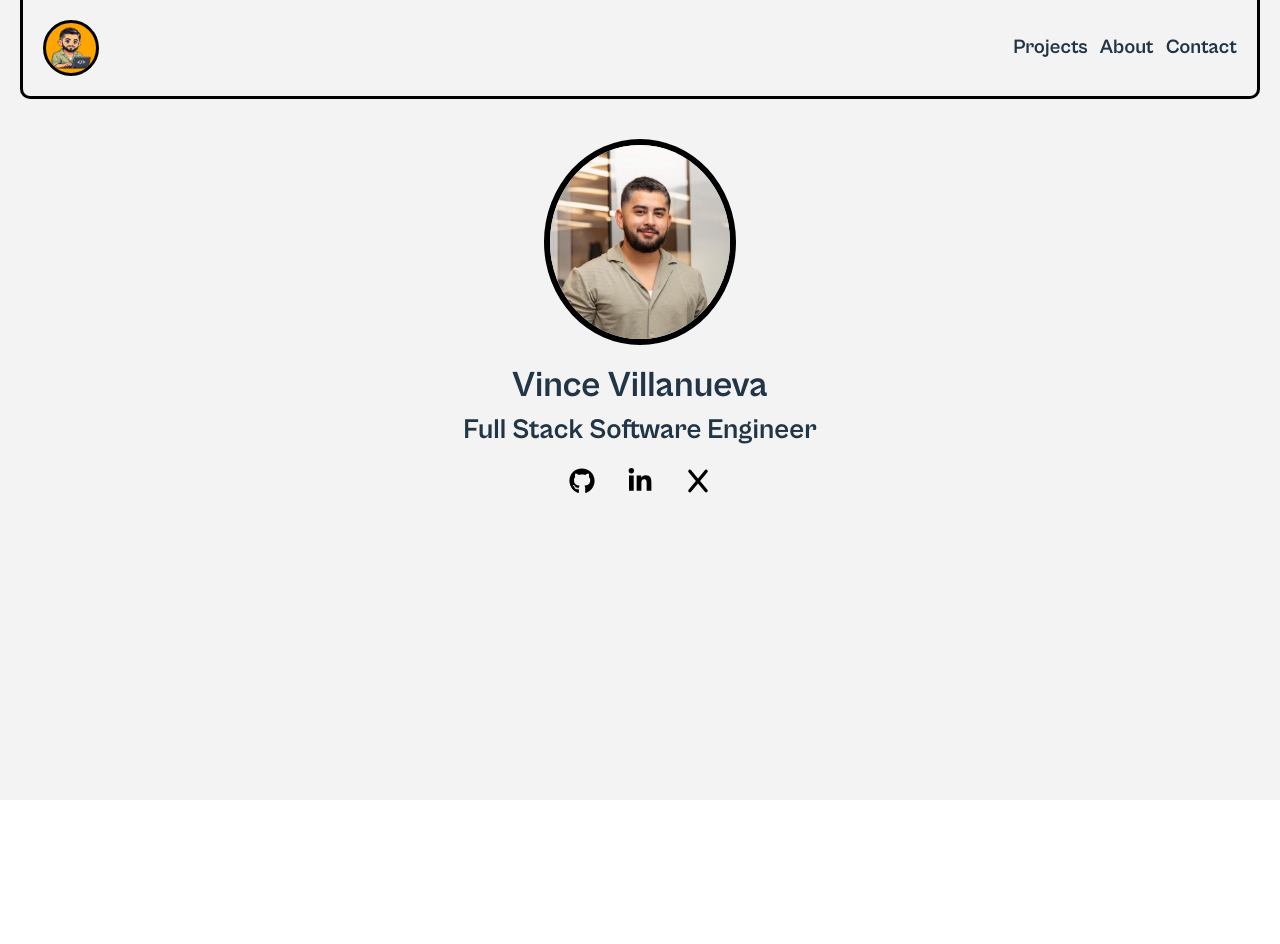
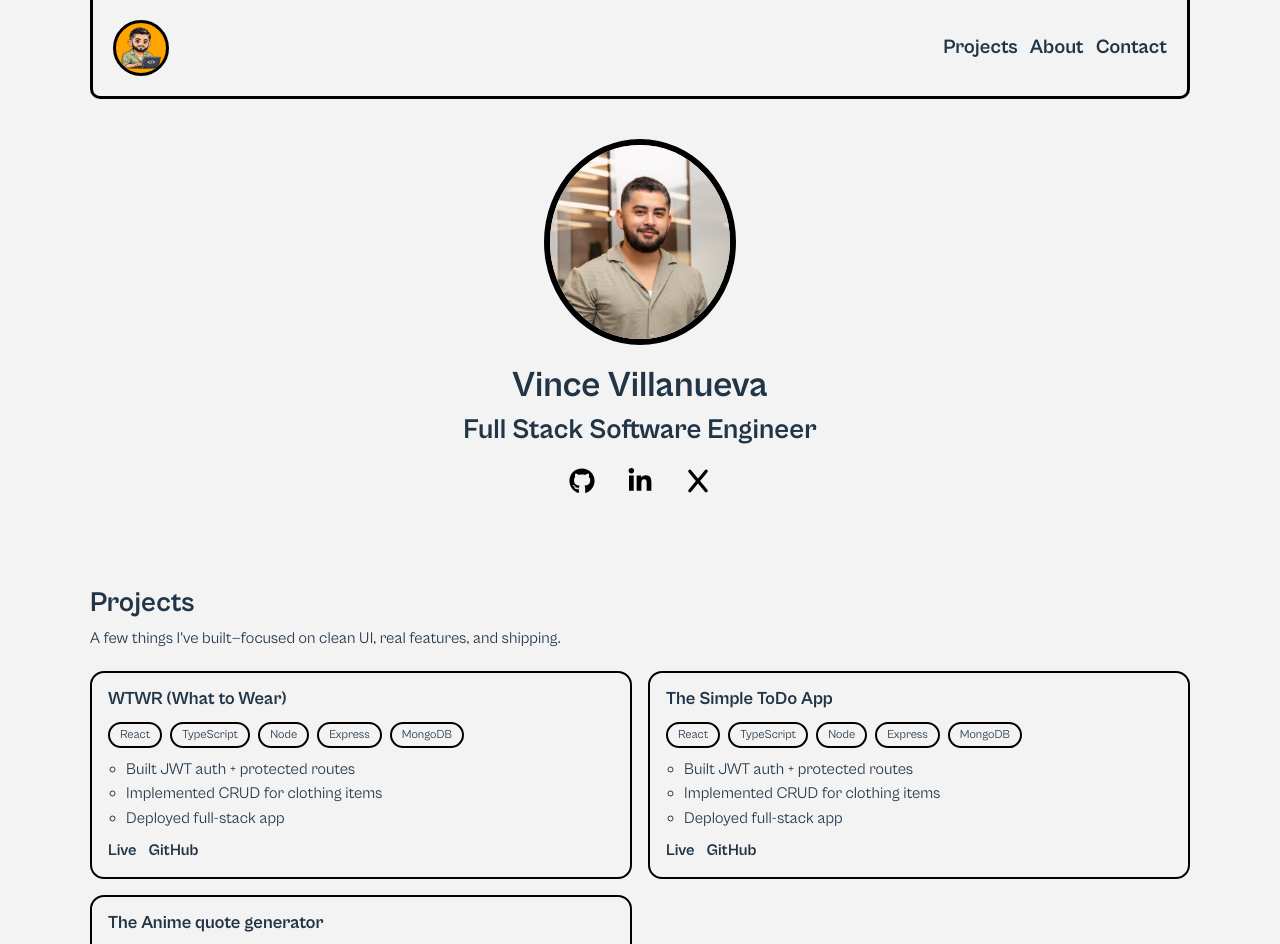
Before and after one commit to YourDevVince/portfolio-react, a React (Vite) app: page / in a window 1280 px wide. Shown: the top 944 px of the page. Before the commit the page ends 800 px from the top, so only its background shows below. Built offline with nearby package versions, Linux system fonts and the light colour scheme.

Commit message:
feat: added a projects section and other skeleton sections

```diff
--- a/src/components/Header/Header.css
+++ b/src/components/Header/Header.css
@@ -2,14 +2,18 @@
   display: flex;
   flex-direction: row;
   align-items: center;
-  /* padding: 32px 0 28px; */
+  justify-content: center;
 }
 
 .header__container {
   display: flex;
   flex-direction: row;
   align-items: center;
-  margin-right: auto;
+
+  width: min(1100px, 100%);
+  box-sizing: border-box;
+  margin: 0 auto;
+
   padding: 20px;
   border-bottom: 3px solid #000;
   border-left: 3px solid #000;
@@ -39,3 +43,17 @@
   font-size: 20px;
   line-height: 24px;
 }
+
+.header__logo-link {
+  display: inline-flex;
+}
+
+.header__nav-link {
+  color: inherit;
+  text-decoration: none;
+}
+
+.header__nav-link:hover,
+.header__nav-link:focus-visible {
+  text-decoration: underline;
+}
--- a/src/components/Header/Header.tsx
+++ b/src/components/Header/Header.tsx
@@ -1,21 +1,33 @@
 import './Header.css';
 import Logo from '../../assets/vince-logo.png';
+
 function Header() {
   return (
-    <div className='Header'>
+    <header className='header'>
       <div className='header__container'>
+        <a className='header__logo-link' href='#hero' aria-label='Go to top'>
           <img
             className='header__logo'
             src={Logo}
             alt='App logo of animated Vince'
           />
+        </a>
+
+        <nav className='header__nav-container' aria-label='Primary'>
           <ul className='header__nav'>
-          <li className='header__nav-item'>Projects</li>
-          <li className='header__nav-item'>About</li>
-          <li className='header__nav-item'>Contact</li>
+            <li className='header__nav-item'>
+              <a className='header__nav-link' href='#projects'>Projects</a>
+            </li>
+            <li className='header__nav-item'>
+              <a className='header__nav-link' href='#about'>About</a>
+            </li>
+            <li className='header__nav-item'>
+              <a className='header__nav-link' href='#contact'>Contact</a>
+            </li>
           </ul>
+        </nav>
       </div>
-    </div>
+    </header>
   );
 }
 
--- a/src/components/Hero/Hero.tsx
+++ b/src/components/Hero/Hero.tsx
@@ -3,7 +3,7 @@ import { SocialLinks } from '../SocialLinks/SocialLinks';
 import Avatar from '../../assets/avatar-new.jpg';
 function Hero() {
   return (
-    <section className='hero'>
+    <section className='hero' id='hero'>
       <img
         src={Avatar}
         alt='Profile picture of Vince Villanueva'
--- a/src/components/Main/Main.css
+++ b/src/components/Main/Main.css
@@ -19,3 +19,21 @@
   justify-content: flex-start;
   align-items: center;
 }
+
+.main__section {
+  padding: 72px 0;
+  scroll-margin-top: 110px;
+}
+
+.main__container {
+  max-width: 1100px;
+  margin: 0 auto;
+  padding: 0 20px;
+}
+
+.main__title {
+  margin: 0 0 24px;
+  font-weight: 700;
+  font-size: 28px;
+  line-height: 1.1;
+}
--- a/src/components/Main/Main.tsx
+++ b/src/components/Main/Main.tsx
@@ -1,9 +1,27 @@
 import './Main.css';
 import Hero from '../Hero/Hero';
+import Projects from '../Projects/Projects'
 function Main() {
   return (
     <main className='main'>
       <Hero />
+      <section id='projects' className='main__section main__section--projects'>
+        <Projects />
+      </section>
+
+      <section id='about' className='main__section main__section--about'>
+        <div className='main__container'>
+          <h2 className='main__title'>About</h2>
+          {/* about content goes here */}
+        </div>
+      </section>
+
+      <section id='contact' className='main__section main__section--contact'>
+        <div className='main__container'>
+          <h2 className='main__title'>Contact</h2>
+          {/* contact content goes here */}
+        </div>
+      </section>
     </main>
   );
 }
--- /dev/null
+++ b/src/components/Projects/Projects.css
@@ -0,0 +1,111 @@
+
+.projects__container {
+  max-width: 1100px;
+  margin: 0 auto;
+  padding: 0 20px;
+}
+
+.projects__header {
+  margin-bottom: 24px;
+}
+
+.projects__title {
+  margin: 0;
+  font-size: 28px;
+  line-height: 1.1;
+}
+
+.projects__subtitle {
+  margin: 10px 0 0;
+  max-width: 65ch;
+}
+
+.projects__grid {
+  list-style: none;
+  padding: 0;
+  margin: 0;
+
+  display: grid;
+  grid-template-columns: repeat(12, 1fr);
+  gap: 16px;
+  grid-auto-flow: row;
+  grid-auto-rows: auto;
+}
+
+.projects__item {
+  grid-column: span 6;
+  min-width: 0;
+}
+
+.projects__card {
+  height: 100%;
+  border: 2px solid #000;
+  border-radius: 14px;
+  padding: 16px;
+  box-sizing: border-box;
+}
+
+.projects__card-header {
+  margin-bottom: 12px;
+}
+
+.projects__card-title {
+  margin: 0;
+  font-size: 18px;
+}
+
+.projects__card-summary {
+  margin: 8px 0 0;
+}
+
+.projects__tags {
+  list-style: none;
+  padding: 0;
+  margin: 12px 0 0;
+
+  display: flex;
+  gap: 8px;
+  flex-wrap: wrap;
+}
+
+.projects__tag {
+  border: 2px solid #000;
+  border-radius: 999px;
+  padding: 4px 10px;
+  font-size: 12px;
+}
+
+.projects__highlights {
+  margin: 12px 0 0;
+  padding-left: 18px;
+}
+
+.projects__highlight {
+  margin-top: 6px;
+}
+
+.projects__links {
+  margin-top: 14px;
+  display: flex;
+  gap: 12px;
+  flex-wrap: wrap;
+}
+
+.projects__link {
+  font-weight: 600;
+  color: inherit;
+  text-decoration: none;
+  border-bottom: 2px solid transparent;
+}
+
+.projects__link:hover,
+.projects__link:focus-visible {
+  border-bottom-color: #000;
+}
+
+/* Responsive */
+@media (max-width: 900px) {
+  .projects__item {
+    grid-column: span 12;
+  }
+}
--- /dev/null
+++ b/src/components/Projects/Projects.tsx
@@ -0,0 +1,64 @@
+import "./Projects.css";
+import { projects } from "../../data/projects";
+
+
+
+export default function Projects() {
+  return (
+    <div className="projects">
+      <div className="projects__container">
+        <div className="projects__header">
+          <h2 className="projects__title">Projects</h2>
+          <p className="projects__subtitle">
+            A few things I've built—focused on clean UI, real features, and shipping.
+          </p>
+        </div>
+
+        <ul className="projects__grid" aria-label="Projects list">
+          {projects.map((project: (typeof projects)[number]) => (
+            <li key={project.id} className="projects__item">
+              <article className="projects__card">
+                <header className="projects__card-header">
+                  <h3 className="projects__card-title">{project.title}</h3>
+                  <p className="projects__card-summary">{project.description}</p>
+                </header>
+
+                <ul className="projects__tags" aria-label={`${project.title} tech stack`}>
+                  {project.stack.map((tech) => (
+                    <li key={tech} className="projects__tag">
+                      {tech}
+                    </li>
+                  ))}
+                </ul>
+
+                {project.highlights?.length ? (
+                  <ul className="projects__highlights" aria-label={`${project.title} highlights`}>
+                    {project.highlights.map((h) => (
+                      <li key={h} className="projects__highlight">
+                        {h}
+                      </li>
+                    ))}
+                  </ul>
+                ) : null}
+
+                <footer className="projects__links" aria-label={`${project.title} links`}>
+                  {project.links.map((link) => (
+                    <a
+                      key={link.href}
+                      className="projects__link"
+                      href={link.href}
+                      target="_blank"
+                      rel="noreferrer"
+                    >
+                      {link.label}
+                    </a>
+                  ))}
+                </footer>
+              </article>
+            </li>
+          ))}
+        </ul>
+      </div>
+    </div>
+  );
+}
--- /dev/null
+++ b/src/data/projects.ts
@@ -0,0 +1,69 @@
+export type ProjectLink = {
+  label: string;
+  href: string;
+};
+
+export type Project = {
+  id: string;
+  title: string;
+  tagline: string;
+  description?: string;
+  stack: string[];
+  highlights?: string[];
+  links: ProjectLink[];
+  caseStudySlug?: string;
+};
+
+export const projects: Project[] = [
+  {
+    id: "wtwr",
+    title: "WTWR (What to Wear)",
+    tagline: "Weather-based outfit recommendations with auth + saved items.",
+    stack: ["React", "TypeScript", "Node", "Express", "MongoDB"],
+    highlights: [
+      "Built JWT auth + protected routes",
+      "Implemented CRUD for clothing items",
+      "Deployed full-stack app",
+    ],
+    links: [
+      { label: "Live", href: "https://wtwrrn.blinklab.com/" },
+      { label: "GitHub", href: "https://github.com/YourDevVince/se_project_express" },
+      // { label: "Case Study", href: "#", }, // later
+    ],
+    // caseStudySlug: "wtwr"
+  },
+  {
+    id: "todo",
+    title: "The Simple ToDo App",
+    tagline: "Weather-based outfit recommendations with auth + saved items.",
+    stack: ["React", "TypeScript", "Node", "Express", "MongoDB"],
+    highlights: [
+      "Built JWT auth + protected routes",
+      "Implemented CRUD for clothing items",
+      "Deployed full-stack app",
+    ],
+    links: [
+      { label: "Live", href: "https://yourdevvince.github.io/se_project_todo-app/" },
+      { label: "GitHub", href: "https://github.com/YourDevVince/se_project_todo-app" },
+      // { label: "Case Study", href: "#", }, // later
+    ],
+    // caseStudySlug: "wtwr"
+  },
+  {
+    id: "anime",
+    title: "The Anime quote generator",
+    tagline: "Weather-based outfit recommendations with auth + saved items.",
+    stack: ["React", "TypeScript", "Node", "Express", "MongoDB"],
+    highlights: [
+      "Built JWT auth + protected routes",
+      "Implemented CRUD for clothing items",
+      "Deployed full-stack app",
+    ],
+    links: [
+      { label: "Live", href: "https://yourdevvince.github.io/anime-quote-gen/" },
+      { label: "GitHub", href: "https://github.com/YourDevVince/anime-quote-gen" },
+      // { label: "Case Study", href: "#", }, // later
+    ],
+    // caseStudySlug: "wtwr"
+  },
+];
--- a/src/index.css
+++ b/src/index.css
@@ -1,5 +1,9 @@
 @import url(@/vendor/normalize.css);
 @import url(@/vendor/fonts.css);
+
+html {
+  scroll-behavior: smooth;
+}
 /* :root {
   font-family: system-ui, Avenir, Helvetica, Arial, sans-serif;
   line-height: 1.5;
```
Also changed, not shown: src/constants/constants.ts (deleted, +0 -9 lines), src/data/tech.ts (added, +12 -0 lines), 1 other file (tests, documents, lock files or other folders). Lines whose indentation alone changed are shown as unchanged.
